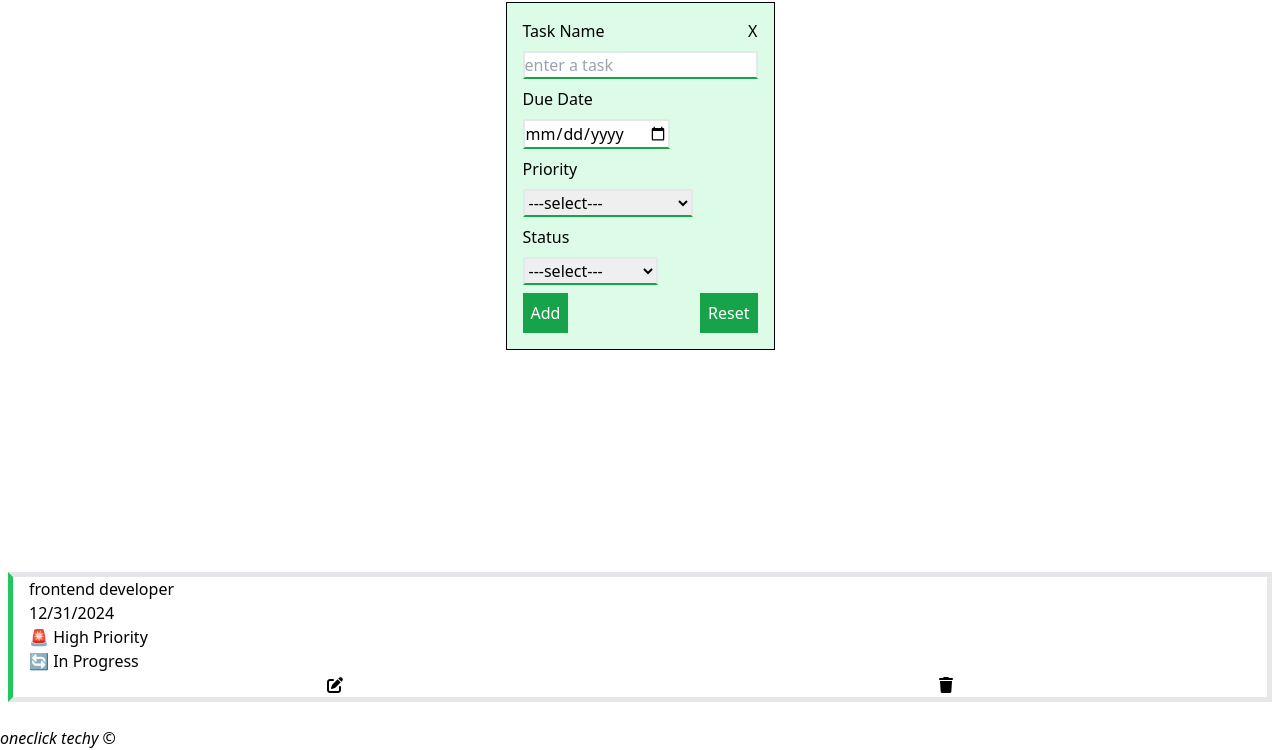
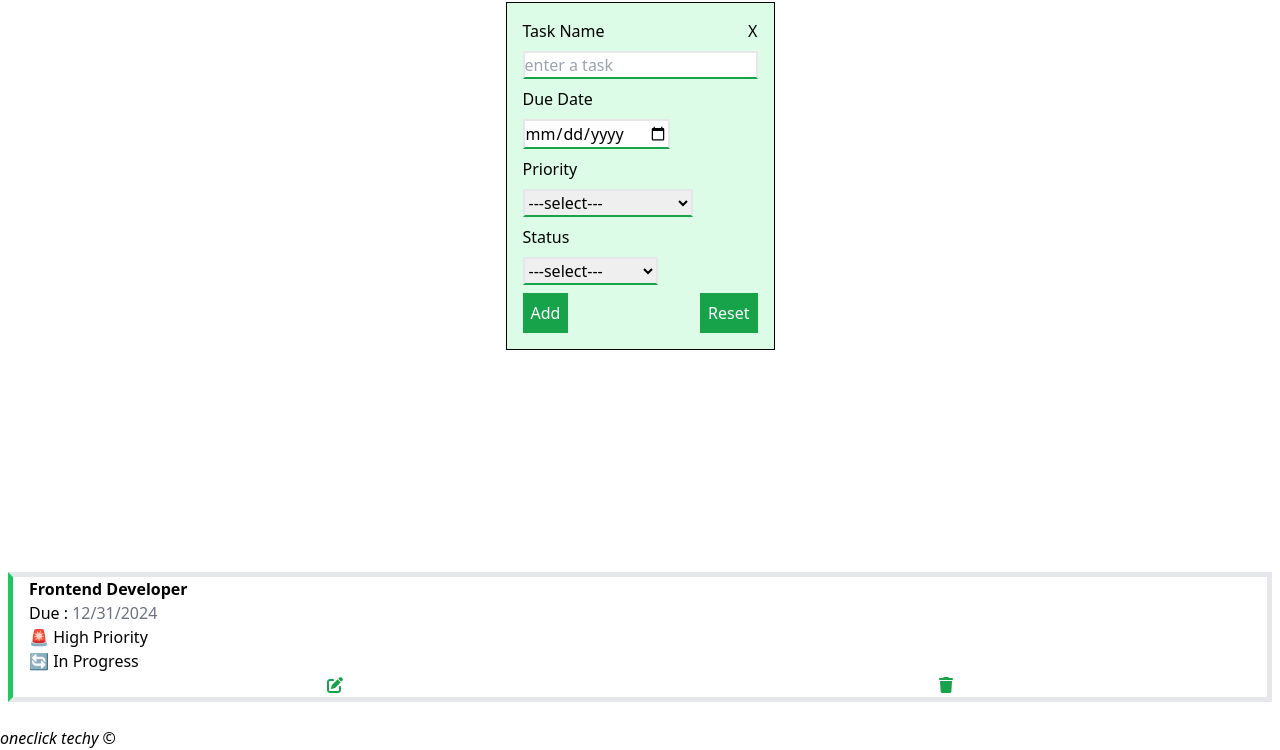
Before and after one commit to OneClickTechy/toDo-webApp, a website: page src/index.html in a window 1280 px wide. Shown: the part 50-800 px from the top of the page. Drawn offline with Linux system fonts and the light colour scheme.

Commit message:
add some styles to demo task

```diff
--- a/src/index.html
+++ b/src/index.html
@@ -80,14 +80,16 @@
         <div class="border-l-green-500 border-[5px] px-4 m-2">
           <ul>
             <li hidden>task id</li>
-            <li>frontend developer</li>
-            <li>12/31/2024</li>
+            <li class="capitalize"><b>frontend developer</b></li>
+            <li>Due : <span class="text-gray-500">12/31/2024</span></li>
             <li>🚨 High Priority</li>
             <li>🔄 In Progress</li>
           </ul>
           <div class="flex justify-around">
-            <button><i class="fa-solid fa-pen-to-square"></i></button>
-            <button><i class="fa-solid fa-trash"></i></button>
+            <button>
+              <i class="fa-solid fa-pen-to-square text-green-600"></i>
+            </button>
+            <button><i class="fa-solid fa-trash text-green-600"></i></button>
           </div>
         </div>
       </section>
@@ -97,6 +99,9 @@
       </footer>
     </main>
     <script src="./script.js"></script>
-    <script src="https://kit.fontawesome.com/64224c8a23.js" crossorigin="anonymous"></script>
+    <script
+      src="https://kit.fontawesome.com/64224c8a23.js"
+      crossorigin="anonymous"
+    ></script>
   </body>
 </html>
```
Also changed, not shown: src/output.css.
